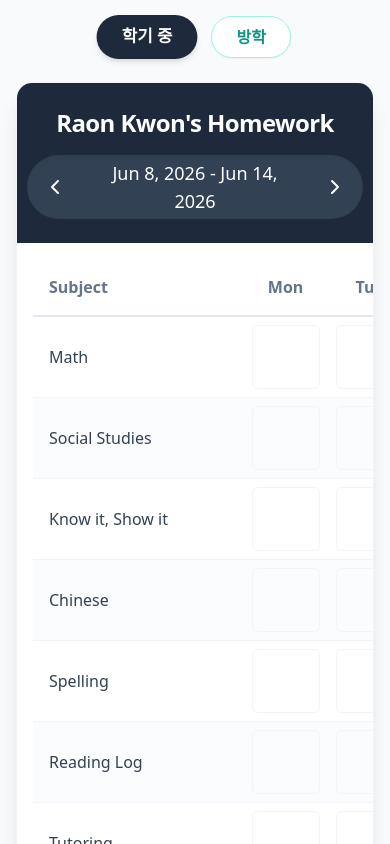
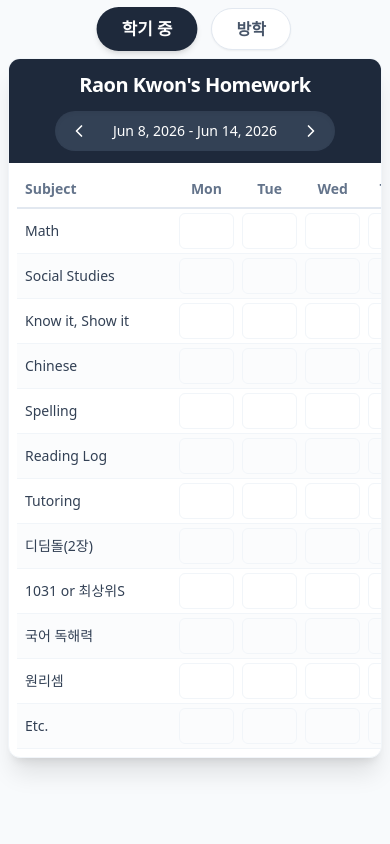
Before and after one commit to Scott24424/raon-homework, a Next.js app: page / in a window 390 px wide. Shown: the top 844 px of the page. Built offline with nearby package versions, Linux system fonts and the light colour scheme; no server answers; the database is empty.

Commit message:
perf: optimize tab switching speed and fit layout to ipad air 4 landscape

```diff
--- a/app/page.tsx
+++ b/app/page.tsx
@@ -15,12 +15,22 @@ const SEMESTER_SUBJECTS = [
   "Etc.",
 ];
 
-export default function SemesterPage() {
+const VACATION_SUBJECTS = [
+  "리딩로그(썸머숙제)",
+  "아라쌤 영어숙제",
+  "엘리카 영어숙제",
+  "뿌리깊은국어",
+  "원리셈",
+  "최상위s",
+  "플라토",
+  "1031",
+];
+
+export default function Home() {
   return (
     <HomeworkTracker
-      title="Raon Kwon's Homework"
-      subjects={SEMESTER_SUBJECTS}
-      mode="semester"
+      semesterSubjects={SEMESTER_SUBJECTS}
+      vacationSubjects={VACATION_SUBJECTS}
     />
   );
 }
--- a/app/vacation/page.tsx
+++ /dev/null
@@ -1,22 +0,0 @@
-import HomeworkTracker from "@/components/HomeworkTracker";
-
-const VACATION_SUBJECTS = [
-  "리딩로그(썸머숙제)",
-  "아라쌤 영어숙제",
-  "엘리카 영어숙제",
-  "뿌리깊은국어",
-  "원리셈",
-  "최상위s",
-  "플라토",
-  "1031",
-];
-
-export default function VacationPage() {
-  return (
-    <HomeworkTracker
-      title="Raon's Vacation Homework"
-      subjects={VACATION_SUBJECTS}
-      mode="vacation"
-    />
-  );
-}
--- a/components/HomeworkTracker.tsx
+++ b/components/HomeworkTracker.tsx
@@ -1,23 +1,25 @@
 "use client";
 
-import { useState, useEffect } from "react";
+import { useState, useEffect, useMemo } from "react";
 import { startOfWeek, endOfWeek, addWeeks, subWeeks, format } from "date-fns";
 import { ChevronLeft, ChevronRight } from "lucide-react";
-import Link from "next/link";
 import { getWeekRecords, updateRecord, HomeworkRecord } from "@/app/actions";
 
 const DAYS = ["Mon", "Tue", "Wed", "Thur", "Fri", "Sat", "Sun"];
 
 interface HomeworkTrackerProps {
-  title: string;
-  subjects: string[];
-  mode: "semester" | "vacation";
+  semesterSubjects: string[];
+  vacationSubjects: string[];
 }
 
-export default function HomeworkTracker({ title, subjects, mode }: HomeworkTrackerProps) {
+export default function HomeworkTracker({ semesterSubjects, vacationSubjects }: HomeworkTrackerProps) {
+  const [mode, setMode] = useState<"semester" | "vacation">("semester");
   const [currentDate, setCurrentDate] = useState(new Date());
   const [records, setRecords] = useState<Record<string, Record<string, string>>>({});
   const [isLoading, setIsLoading] = useState(true);
+
+  const subjects = mode === "semester" ? semesterSubjects : vacationSubjects;
+  const title = mode === "semester" ? "Raon Kwon's Homework" : "Raon's Vacation Homework";
 
   // Derive the start of the week (Monday)
   const weekStart = startOfWeek(currentDate, { weekStartsOn: 1 });
@@ -26,18 +28,25 @@ export default function HomeworkTracker({ title, subjects, mode }: HomeworkTrack
   const formattedWeekStart = format(weekStart, "yyyy-MM-dd");
   const displayDateRange = `${format(weekStart, "MMM d, yyyy")} - ${format(weekEnd, "MMM d, yyyy")}`;
 
-  // Fetch data for the current week
+  // Use a stable reference for all subjects to avoid unnecessary effect re-runs
+  const allSubjects = useMemo(() => [...semesterSubjects, ...vacationSubjects], [semesterSubjects, vacationSubjects]);
+
+  // Fetch data for the current week for ALL subjects at once
   useEffect(() => {
     async function loadData() {
       setIsLoading(true);
       const data = await getWeekRecords(formattedWeekStart);
 
       const newRecords: Record<string, Record<string, string>> = {};
-      subjects.forEach((subject) => {
-        newRecords[subject] = {};
-        DAYS.forEach((day) => {
-          newRecords[subject][day] = ""; // Default
-        });
+
+      // Initialize default empty strings for ALL subjects
+      allSubjects.forEach((subject) => {
+        if (!newRecords[subject]) {
+          newRecords[subject] = {};
+          DAYS.forEach((day) => {
+            newRecords[subject][day] = ""; // Default
+          });
+        }
       });
 
       data.forEach((record: HomeworkRecord) => {
@@ -51,7 +60,7 @@ export default function HomeworkTracker({ title, subjects, mode }: HomeworkTrack
     }
 
     loadData();
-  }, [formattedWeekStart, subjects]);
+  }, [formattedWeekStart, allSubjects]);
 
   const handlePrevWeek = () => setCurrentDate((prev) => subWeeks(prev, 1));
   const handleNextWeek = () => setCurrentDate((prev) => addWeeks(prev, 1));
@@ -86,7 +95,7 @@ export default function HomeworkTracker({ title, subjects, mode }: HomeworkTrack
   };
 
   const getCellClasses = (status: string) => {
-    const base = "w-full h-full min-h-[64px] flex items-center justify-center text-xl cursor-pointer select-none rounded-md transition-colors";
+    const base = "w-full h-full min-h-[36px] md:min-h-[40px] flex items-center justify-center text-sm md:text-base cursor-pointer select-none rounded-md transition-colors";
     if (status === "O") return `${base} bg-green-100 text-green-600 font-bold border-2 border-green-500 shadow-sm`;
     if (status === "X") return `${base} bg-red-100 text-red-600 font-bold border-2 border-red-500 shadow-sm`;
     if (status === "△") return `${base} bg-amber-100 text-amber-600 font-bold border-2 border-amber-500 shadow-sm`;
@@ -99,77 +108,79 @@ export default function HomeworkTracker({ title, subjects, mode }: HomeworkTrack
         header: "bg-slate-800",
         controls: "bg-slate-700",
         controlHover: "hover:bg-slate-600",
-        bgLight: "bg-slate-50"
+        bgLight: "bg-slate-50",
+        activeTab: "bg-slate-800 text-white shadow-md transform scale-105",
+        inactiveTab: "bg-white text-slate-600 hover:bg-slate-100 shadow-sm border border-slate-200",
+        spinner: "border-slate-800"
       }
     : {
         header: "bg-teal-600",
         controls: "bg-teal-500",
         controlHover: "hover:bg-teal-400",
-        bgLight: "bg-teal-50"
+        bgLight: "bg-teal-50",
+        activeTab: "bg-teal-600 text-white shadow-md transform scale-105",
+        inactiveTab: "bg-white text-teal-600 hover:bg-teal-50 shadow-sm border border-teal-200",
+        spinner: "border-teal-600"
       };
 
   return (
-    <main className={`min-h-screen ${themeClasses.bgLight} p-4 md:p-8 font-sans transition-colors duration-300`}>
-      {/* Navigation Tabs */}
-      <div className="max-w-7xl mx-auto mb-6 flex justify-center gap-4">
-        <Link
-          href="/"
+    <main className={`min-h-screen ${themeClasses.bgLight} p-2 md:p-3 font-sans transition-colors duration-300`}>
+      {/* Navigation Tabs - No Link for instant mode switch */}
+      <div className="max-w-7xl mx-auto mb-2 flex justify-center gap-4">
+        <button
+          onClick={() => setMode("semester")}
           className={`px-6 py-2 rounded-full font-bold transition-all duration-300 ${
-            mode === 'semester'
-              ? 'bg-slate-800 text-white shadow-md transform scale-105'
-              : 'bg-white text-slate-600 hover:bg-slate-100 shadow-sm border border-slate-200'
+            mode === 'semester' ? themeClasses.activeTab : themeClasses.inactiveTab
           }`}
         >
           학기 중
-        </Link>
-        <Link
-          href="/vacation"
+        </button>
+        <button
+          onClick={() => setMode("vacation")}
           className={`px-6 py-2 rounded-full font-bold transition-all duration-300 ${
-            mode === 'vacation'
-              ? 'bg-teal-600 text-white shadow-md transform scale-105'
-              : 'bg-white text-teal-600 hover:bg-teal-50 shadow-sm border border-teal-200'
+            mode === 'vacation' ? themeClasses.activeTab : themeClasses.inactiveTab
           }`}
         >
           방학
-        </Link>
+        </button>
       </div>
 
-      <div className="max-w-7xl mx-auto bg-white rounded-2xl shadow-xl overflow-hidden border border-slate-100">
+      <div className="max-w-7xl mx-auto bg-white rounded-xl shadow-xl overflow-hidden border border-slate-100">
         {/* Header */}
-        <header className={`${themeClasses.header} text-white p-6 flex flex-col md:flex-row justify-between items-center gap-4 transition-colors duration-300`}>
-          <h1 className="text-2xl md:text-3xl font-bold tracking-tight">{title}</h1>
+        <header className={`${themeClasses.header} text-white p-3 md:p-4 flex flex-col md:flex-row justify-between items-center gap-3 transition-colors duration-300`}>
+          <h1 className="text-xl md:text-2xl font-bold tracking-tight">{title}</h1>
 
           <div className={`flex items-center ${themeClasses.controls} rounded-full px-2 py-1 shadow-inner transition-colors duration-300`}>
             <button
               onClick={handlePrevWeek}
-              className={`p-2 ${themeClasses.controlHover} rounded-full transition-colors`}
+              className={`p-1.5 md:p-2 ${themeClasses.controlHover} rounded-full transition-colors`}
               aria-label="Previous week"
             >
-              <ChevronLeft size={24} />
+              <ChevronLeft size={20} />
             </button>
-            <span className="px-4 font-medium text-lg min-w-[240px] text-center">
+            <span className="px-3 md:px-4 font-medium text-sm md:text-base min-w-[200px] text-center">
               {displayDateRange}
             </span>
             <button
               onClick={handleNextWeek}
-              className={`p-2 ${themeClasses.controlHover} rounded-full transition-colors`}
+              className={`p-1.5 md:p-2 ${themeClasses.controlHover} rounded-full transition-colors`}
               aria-label="Next week"
             >
-              <ChevronRight size={24} />
+              <ChevronRight size={20} />
             </button>
           </div>
         </header>
 
         {/* Main Table Container */}
-        <div className="p-4 md:p-6 overflow-x-auto">
-          <table className="w-full border-collapse min-w-[800px]">
+        <div className="p-2 md:p-4 overflow-x-auto">
+          <table className="w-full border-collapse min-w-[600px] md:min-w-[800px]">
             <thead>
               <tr>
-                <th className="p-4 border-b-2 border-slate-200 text-left text-slate-500 font-semibold w-1/4">
+                <th className="p-2 md:p-3 border-b-2 border-slate-200 text-left text-slate-500 font-semibold w-1/4 text-sm md:text-base">
                   Subject
                 </th>
                 {DAYS.map((day) => (
-                  <th key={day} className="p-4 border-b-2 border-slate-200 text-center text-slate-500 font-semibold w-[10%]">
+                  <th key={day} className="p-2 md:p-3 border-b-2 border-slate-200 text-center text-slate-500 font-semibold w-[10%] text-sm md:text-base">
                     {day}
                   </th>
                 ))}
@@ -178,8 +189,8 @@ export default function HomeworkTracker({ title, subjects, mode }: HomeworkTrack
             <tbody className="relative">
               {isLoading && (
                 <tr>
-                  <td colSpan={8} className="absolute inset-0 bg-white/50 backdrop-blur-sm z-10 flex items-center justify-center">
-                    <div className={`animate-spin rounded-full h-12 w-12 border-b-2 ${mode === 'semester' ? 'border-slate-800' : 'border-teal-600'}`}></div>
+                  <td colSpan={8} className="absolute inset-0 bg-white/50 backdrop-blur-sm z-10 flex items-center justify-center min-h-[400px]">
+                    <div className={`animate-spin rounded-full h-10 w-10 border-b-2 ${themeClasses.spinner}`}></div>
                   </td>
                 </tr>
               )}
@@ -188,11 +199,11 @@ export default function HomeworkTracker({ title, subjects, mode }: HomeworkTrack
                   key={subject}
                   className={`border-b border-slate-100 ${index % 2 === 0 ? 'bg-white' : 'bg-slate-50/50'} hover:bg-slate-50 transition-colors`}
                 >
-                  <td className="p-4 font-medium text-slate-700">
+                  <td className="p-2 md:p-3 font-medium text-slate-700 text-sm md:text-base">
                     {subject}
                   </td>
                   {DAYS.map((day) => (
-                    <td key={day} className="p-2 h-20">
+                    <td key={day} className="p-1 md:p-2 h-10 md:h-12">
                       <div
                         onClick={() => handleCellClick(subject, day)}
                         className={getCellClasses(records[subject]?.[day] ?? "")}
```
